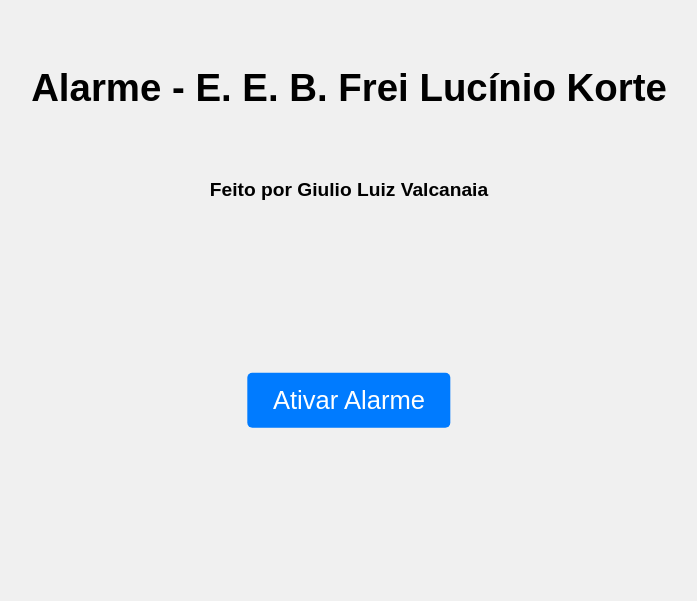
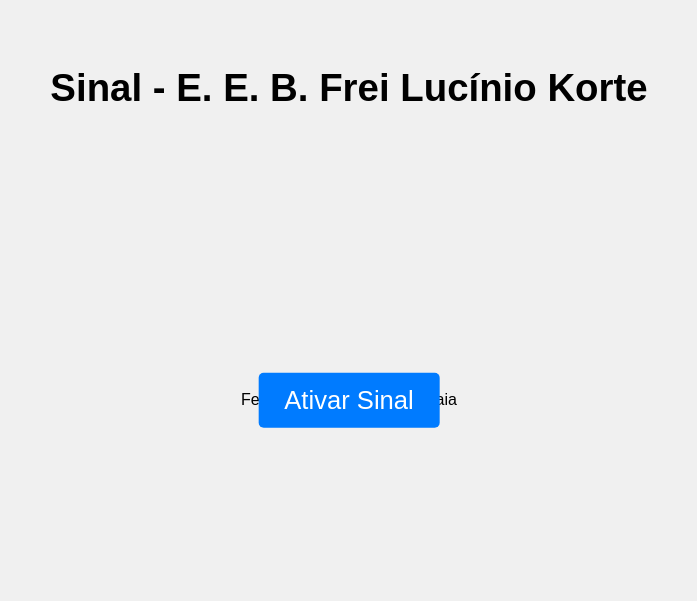
Before and after one commit to Giulio-Luiz-Valcanaia/Alarme-Escolar, a plain HTML site: page index.html in a window 1280 px wide. Shown: the top 601 px of the page, without its empty margins (291-988 px from the left). Drawn offline with Linux system fonts and the light colour scheme.

Commit message:
Update index.html

```diff
--- a/index.html
+++ b/index.html
@@ -3,7 +3,7 @@
 <head>
     <meta charset="UTF-8">
     <meta name="viewport" content="width=device-width, initial-scale=1.0">
-    <title>Alarme Escolar</title>
+    <title>Sinal Escolar</title>
 	<link rel="icon" type="image/png" sizes="32x32" href="icon.png">
     <style>
         body {
@@ -58,10 +58,10 @@
     </style>
 </head>
 <body>
-    <h1>Alarme - E. E. B. Frei Lucínio Korte</h1>
-    <h3>Feito por Giulio Luiz Valcanaia</h3>
+    <h1>Sinal - E. E. B. Frei Lucínio Korte</h1>
+    <h7>Feito por Giulio Luiz Valcanaia</h3>
     <div id="clock"></div>
-    <button onclick="activateAlarms(); this.style.display = 'none';">Ativar Alarme</button>
+    <button onclick="activateAlarms(); this.style.display = 'none';">Ativar Sinal</button>
     <img id="logo" src="logo.png" alt="Logo da Escola">
 
     <script>
```
